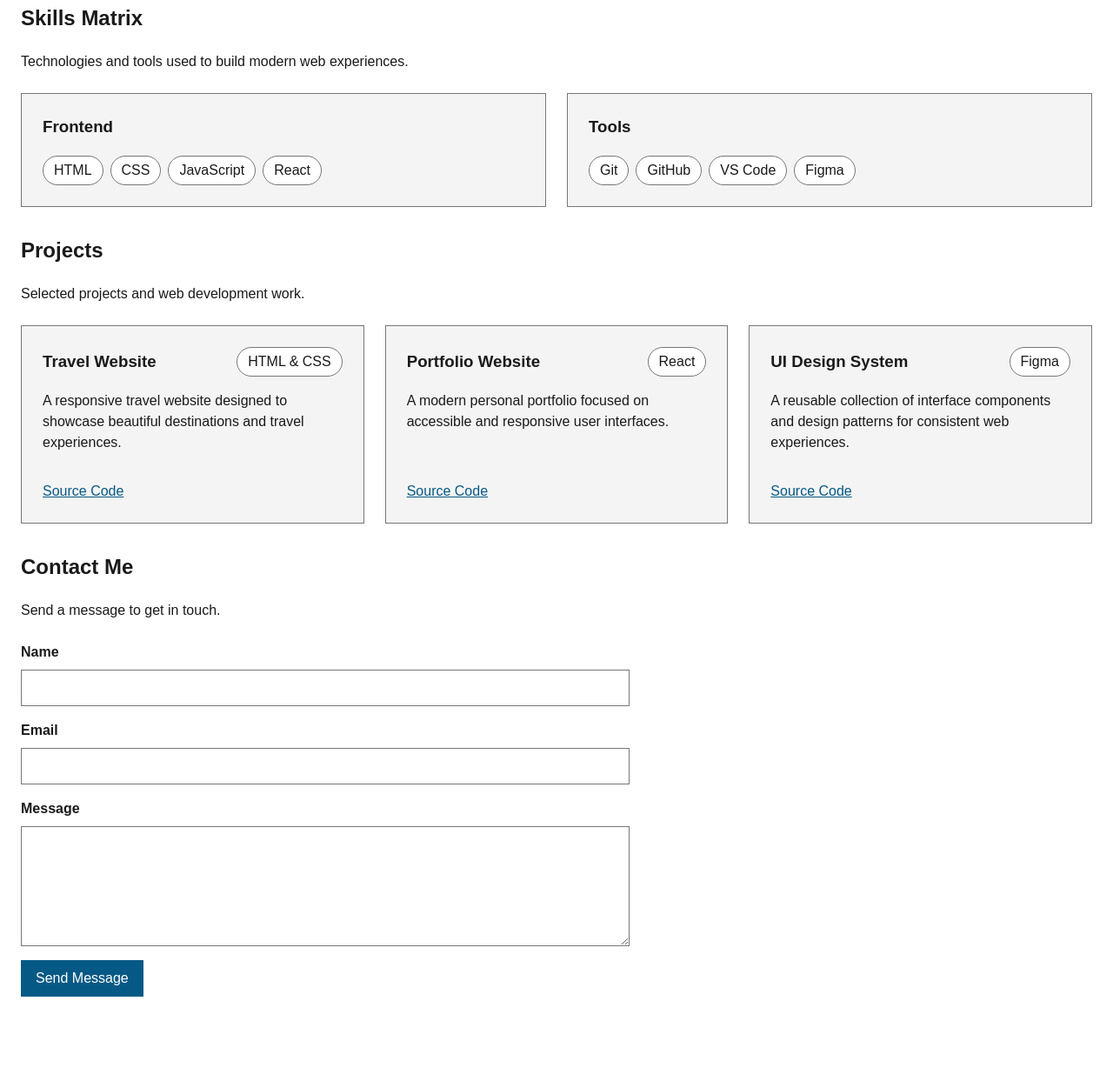
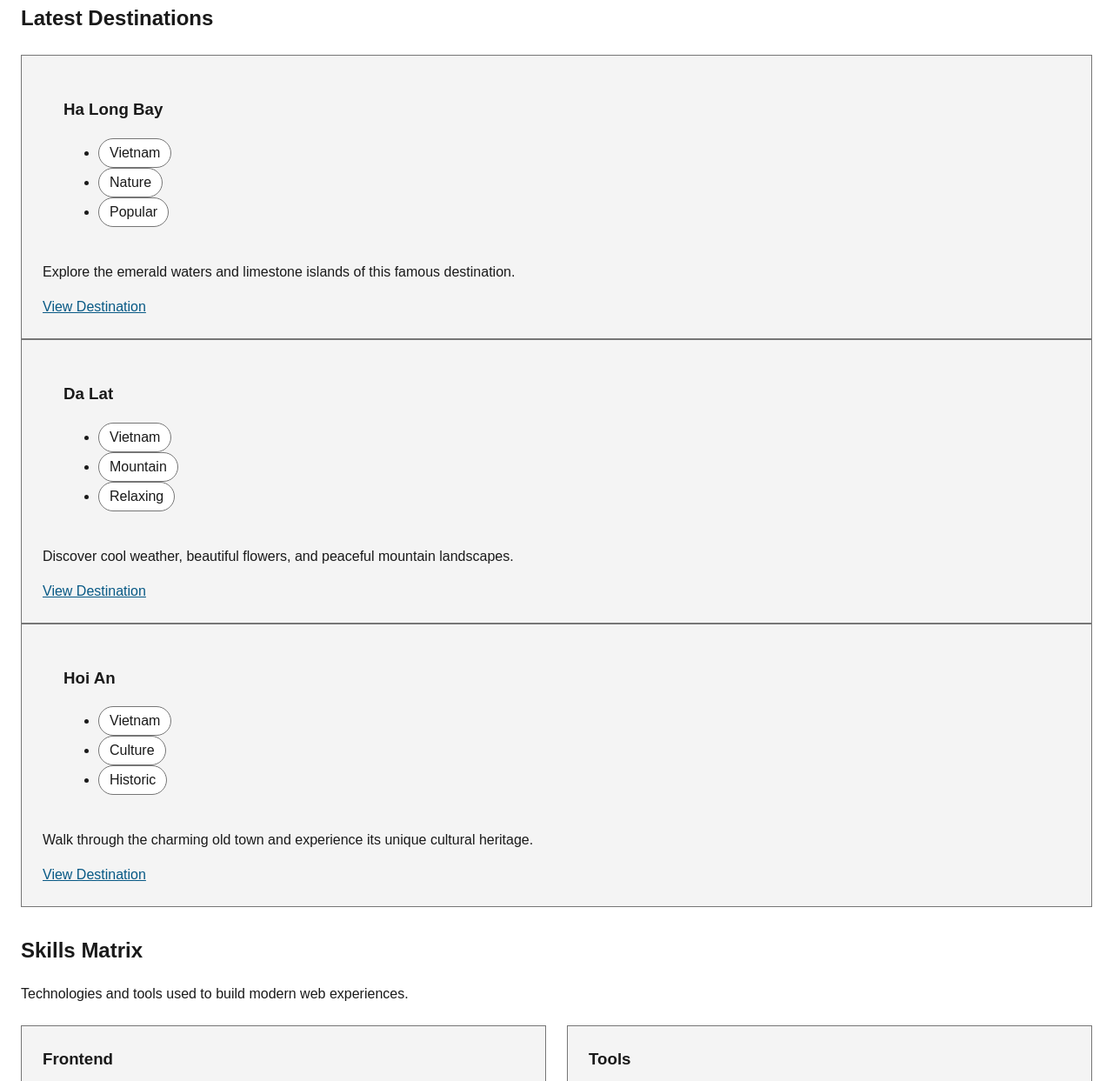
Before and after one commit to nhungoc-26/Web-Application-Development-, a plain HTML site: page index.html in a window 1280 px wide. Shown: the part 805-2048 px from the top of the page at 87% size. Drawn offline with Linux system fonts and the light colour scheme.

Commit message:
feat(css): live data

```diff
--- a/index.html
+++ b/index.html
@@ -62,6 +62,68 @@
             <span class="skeleton skeleton-title"></span>
             <span class="skeleton skeleton-text"></span>
             <span class="skeleton skeleton-text short"></span>
+          </article>
+        </section>
+      </section>
+
+      <section class="data-section" aria-labelledby="live-data-title">
+        <header>
+          <h2 id="live-data-title">Latest Destinations</h2>
+        </header>
+
+        <section class="live-state" aria-label="Available destinations">
+          <article class="data-card">
+            <header class="data-card-header">
+              <h3>Ha Long Bay</h3>
+              <ul class="metadata-badges" aria-label="Destination information">
+                <li><span class="badge">Vietnam</span></li>
+                <li><span class="badge">Nature</span></li>
+                <li><span class="badge">Popular</span></li>
+              </ul>
+            </header>
+
+            <p>
+              Explore the emerald waters and limestone islands of this famous
+              destination.
+            </p>
+
+            <a href="#">View Destination</a>
+          </article>
+
+          <article class="data-card">
+            <header class="data-card-header">
+              <h3>Da Lat</h3>
+              <ul class="metadata-badges" aria-label="Destination information">
+                <li><span class="badge">Vietnam</span></li>
+                <li><span class="badge">Mountain</span></li>
+                <li><span class="badge">Relaxing</span></li>
+              </ul>
+            </header>
+
+            <p>
+              Discover cool weather, beautiful flowers, and peaceful mountain
+              landscapes.
+            </p>
+
+            <a href="#">View Destination</a>
+          </article>
+
+          <article class="data-card">
+            <header class="data-card-header">
+              <h3>Hoi An</h3>
+              <ul class="metadata-badges" aria-label="Destination information">
+                <li><span class="badge">Vietnam</span></li>
+                <li><span class="badge">Culture</span></li>
+                <li><span class="badge">Historic</span></li>
+              </ul>
+            </header>
+
+            <p>
+              Walk through the charming old town and experience its unique
+              cultural heritage.
+            </p>
+
+            <a href="#">View Destination</a>
           </article>
         </section>
       </section>
```
